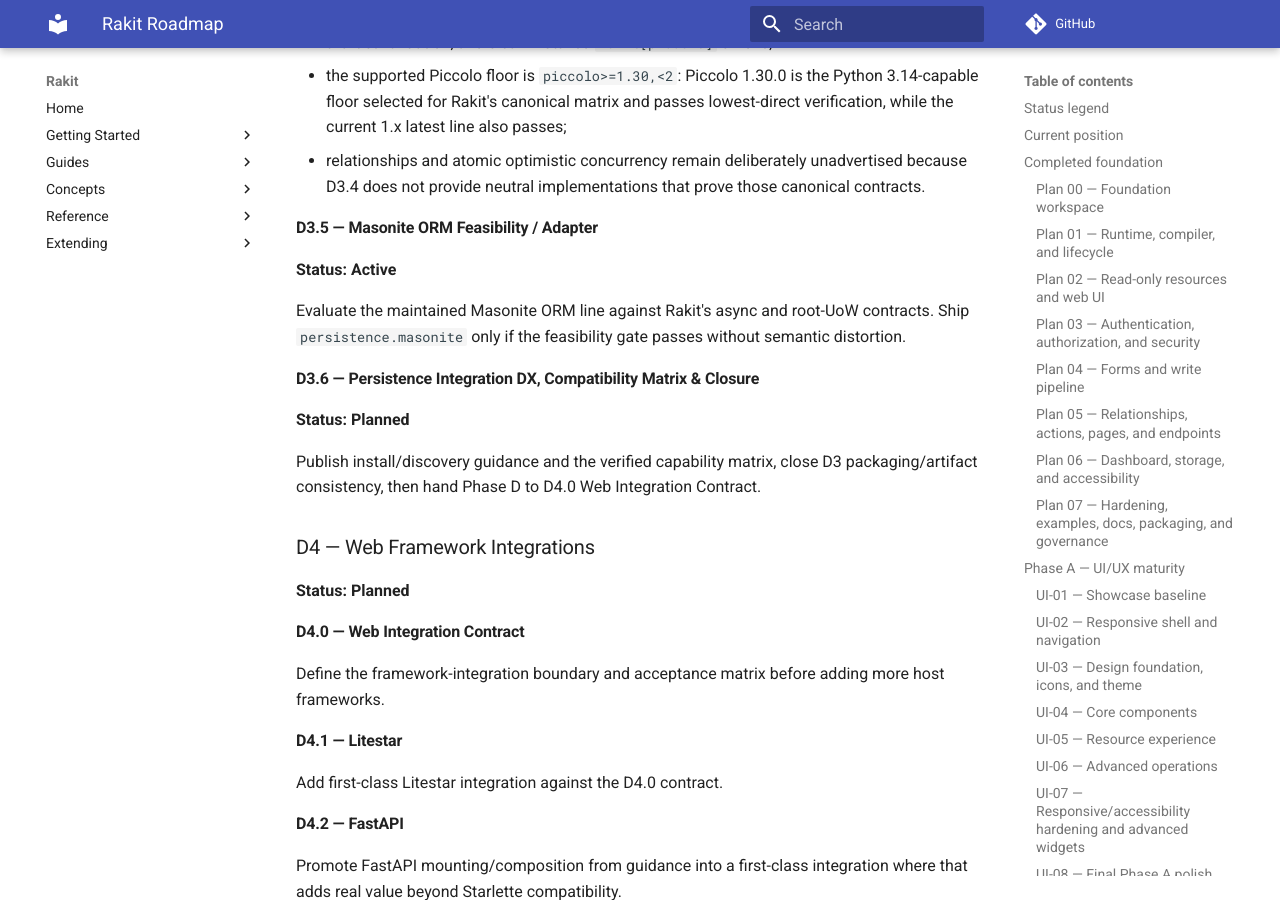
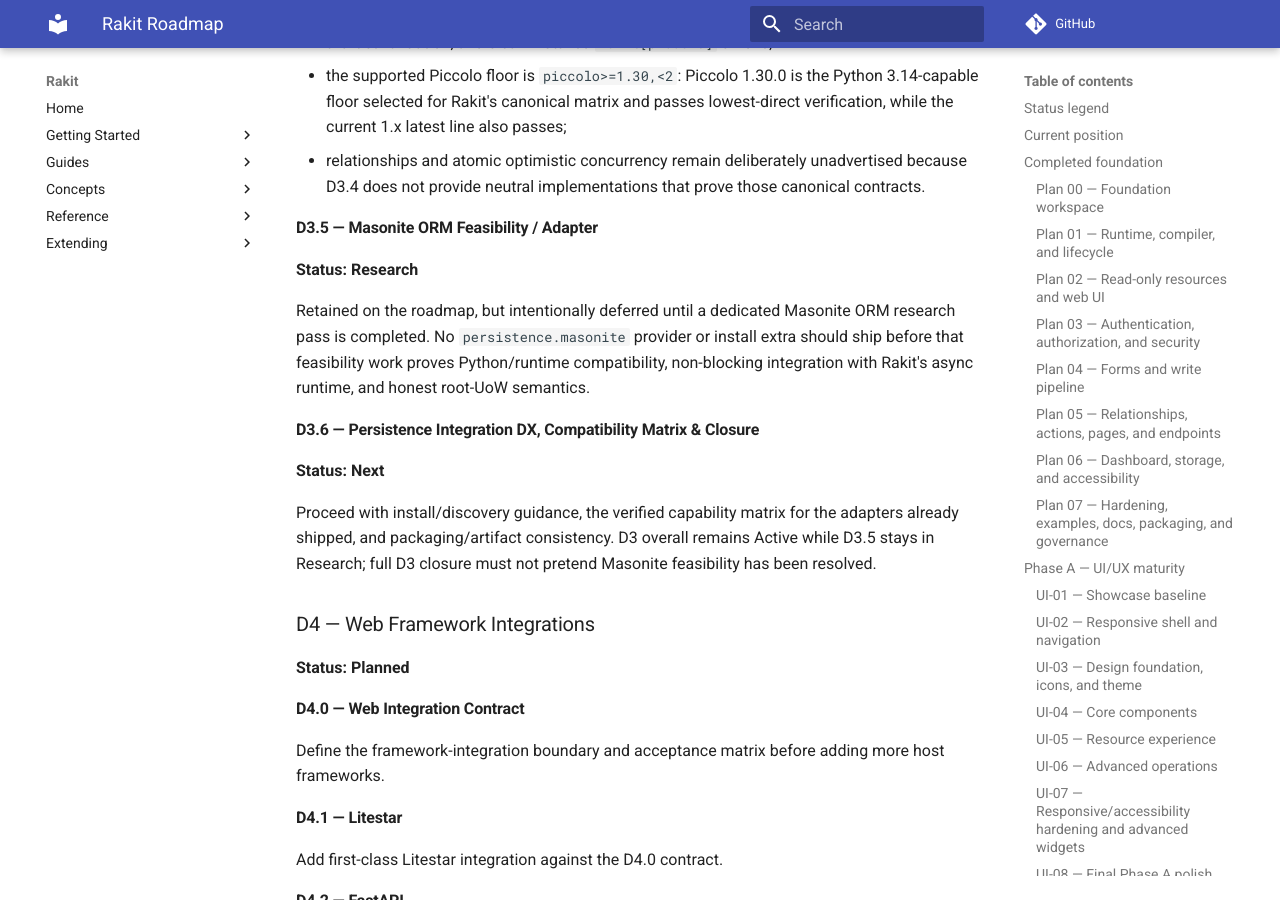
Before and after one commit to wihlarkop/rakit, an MkDocs documentation site: the page built from docs/roadmap.md, in a window 1280 px wide and 900 px high, scrolled down 15088 px. Built offline with MkDocs 1.6.1 and Material for MkDocs 9.7.7, drawn with Linux system fonts in a browser that asks for light colours; comment, search, counter and statistics services are not loaded; some of the changed text lies outside the part shown.

Commit message:
docs(roadmap): defer Masonite research

```diff
--- a/docs/roadmap.md
+++ b/docs/roadmap.md
@@ -451,15 +451,15 @@
 
 #### D3.5 — Masonite ORM Feasibility / Adapter
 
-**Status: Active**
+**Status: Research**
 
-Evaluate the maintained Masonite ORM line against Rakit's async and root-UoW contracts. Ship `persistence.masonite` only if the feasibility gate passes without semantic distortion.
+Retained on the roadmap, but intentionally deferred until a dedicated Masonite ORM research pass is completed. No `persistence.masonite` provider or install extra should ship before that feasibility work proves Python/runtime compatibility, non-blocking integration with Rakit's async runtime, and honest root-UoW semantics.
 
 #### D3.6 — Persistence Integration DX, Compatibility Matrix & Closure
 
-**Status: Planned**
+**Status: Next**
 
-Publish install/discovery guidance and the verified capability matrix, close D3 packaging/artifact consistency, then hand Phase D to D4.0 Web Integration Contract.
+Proceed with install/discovery guidance, the verified capability matrix for the adapters already shipped, and packaging/artifact consistency. D3 overall remains Active while D3.5 stays in Research; full D3 closure must not pretend Masonite feasibility has been resolved.
 
 ### D4 — Web Framework Integrations
 
@@ -930,11 +930,11 @@
 
 ## Near-term execution order
 
-With Phase B, C1, and C2 complete, the preferred sequence is now:
+With Phases A–C, D1, D2, and D3.0–D3.4 complete, the preferred sequence is now:
 
-1. **C3** — normalize installation/extras UX.
-2. **C4** — strengthen capability discovery and diagnostics.
-3. **D** — prove the capability architecture with a carefully selected second adapter.
+1. **D3.6** — consolidate persistence-adapter install/discovery DX and the verified compatibility matrix for shipped adapters.
+2. **D3.5 Masonite** remains a parallel **Research** item and does not block the shipped-adapter DX work; revisit it only after a dedicated feasibility study.
+3. **D4.0** — define the shared web integration contract, then continue through the D4 framework integrations.
 4. **E** — mature generated REST into a documented API product with OpenAPI and machine authentication.
 5. Continue through F–P according to user value, architectural pressure, and implementation evidence.
 
```
